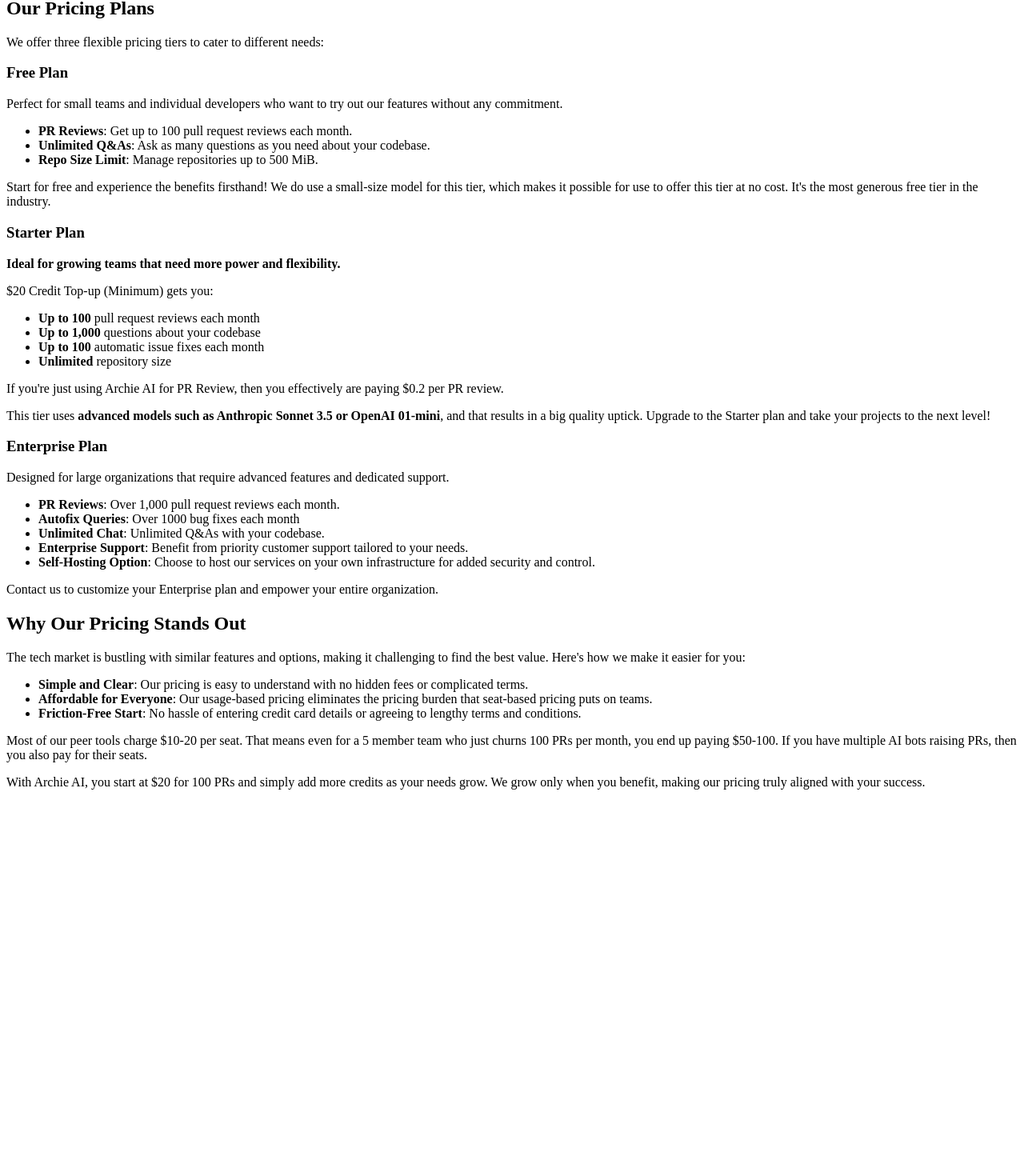
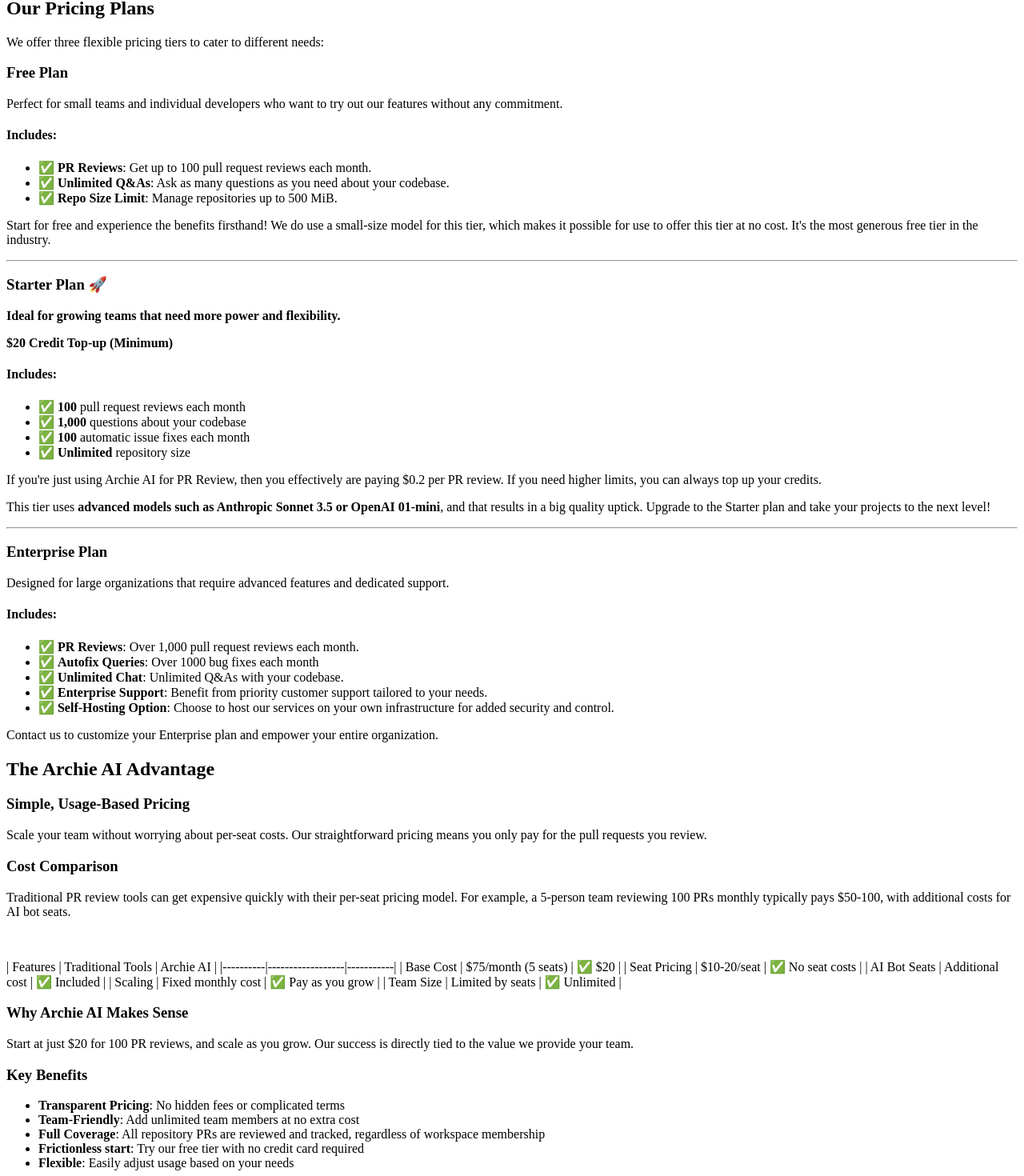
Before and after one commit to ajitesh123/archieai-docs, a Next.js app: page /pricing-overview in a window 1280 px wide. Shown: the part 121-1591 px from the top of the page at 80% size. Before the commit the page ends 1124 px from the top, so only its background shows below. Built offline with nearby package versions, Linux system fonts and the light colour scheme.

Commit message:
changed to pricing page

```diff
--- a/pages/pricing-overview.mdx
+++ b/pages/pricing-overview.mdx
@@ -15,46 +15,70 @@
 
 Perfect for small teams and individual developers who want to try out our features without any commitment.
 
-- **PR Reviews**: Get up to 100 pull request reviews each month.
-- **Unlimited Q&As**: Ask as many questions as you need about your codebase.
-- **Repo Size Limit**: Manage repositories up to 500 MiB.
+#### Includes:
+- ✅ **PR Reviews**: Get up to 100 pull request reviews each month.
+- ✅ **Unlimited Q&As**: Ask as many questions as you need about your codebase.
+- ✅ **Repo Size Limit**: Manage repositories up to 500 MiB.
 
 Start for free and experience the benefits firsthand! We do use a small-size model for this tier, which makes it possible for use to offer this tier at no cost. It's the most generous free tier in the industry.
 
-### Starter Plan
+---
+### Starter Plan 🚀
 
 **Ideal for growing teams that need more power and flexibility.**
 
-$20 Credit Top-up (Minimum) gets you:
-- **Up to 100** pull request reviews each month
-- **Up to 1,000** questions about your codebase
-- **Up to 100** automatic issue fixes each month
-- **Unlimited** repository size
+**$20 Credit Top-up (Minimum)**
+#### Includes:
+- ✅ **100** pull request reviews each month
+- ✅ **1,000** questions about your codebase
+- ✅ **100** automatic issue fixes each month
+- ✅ **Unlimited** repository size
 
-If you're just using Archie AI for PR Review, then you effectively are paying $0.2 per PR review.
+If you're just using Archie AI for PR Review, then you effectively are paying $0.2 per PR review. If you need higher limits, you can always top up your credits.
 
 This tier uses **advanced models such as Anthropic Sonnet 3.5 or OpenAI 01-mini**, and that results in a big quality uptick. Upgrade to the Starter plan and take your projects to the next level!
 
+---
 ### Enterprise Plan
 
 Designed for large organizations that require advanced features and dedicated support.
 
-- **PR Reviews**: Over 1,000 pull request reviews each month.
-- **Autofix Queries**: Over 1000 bug fixes each month
-- **Unlimited Chat**: Unlimited Q&As with your codebase.
-- **Enterprise Support**: Benefit from priority customer support tailored to your needs.
-- **Self-Hosting Option**: Choose to host our services on your own infrastructure for added security and control.
+#### Includes:
+- ✅ **PR Reviews**: Over 1,000 pull request reviews each month.
+- ✅ **Autofix Queries**: Over 1000 bug fixes each month
+- ✅ **Unlimited Chat**: Unlimited Q&As with your codebase.
+- ✅ **Enterprise Support**: Benefit from priority customer support tailored to your needs.
+- ✅ **Self-Hosting Option**: Choose to host our services on your own infrastructure for added security and control.
 
 Contact us to customize your Enterprise plan and empower your entire organization.
 
-## Why Our Pricing Stands Out
+## The Archie AI Advantage
 
-The tech market is bustling with similar features and options, making it challenging to find the best value. Here's how we make it easier for you:
+### Simple, Usage-Based Pricing
+Scale your team without worrying about per-seat costs. Our straightforward pricing means you only pay for the pull requests you review.
 
-- **Simple and Clear**: Our pricing is easy to understand with no hidden fees or complicated terms.
-- **Affordable for Everyone**: Our usage-based pricing eliminates the pricing burden that seat-based pricing puts on teams.
-- **Friction-Free Start**: No hassle of entering credit card details or agreeing to lengthy terms and conditions.
+### Cost Comparison
 
-Most of our peer tools charge $10-20 per seat. That means even for a 5 member team who just churns 100 PRs per month, you end up paying $50-100. If you have multiple AI bots raising PRs, then you also pay for their seats.
+Traditional PR review tools can get expensive quickly with their per-seat pricing model. For example, a 5-person team reviewing 100 PRs monthly typically pays $50-100, with additional costs for AI bot seats.
+<br/>
+<div>
+| Features | Traditional Tools | Archie AI |
+|----------|------------------|-----------|
+| Base Cost | $75/month (5 seats) | ✅ $20 |
+| Seat Pricing | $10-20/seat | ✅ No seat costs |
+| AI Bot Seats | Additional cost | ✅ Included |
+| Scaling | Fixed monthly cost | ✅ Pay as you grow |
+| Team Size | Limited by seats | ✅ Unlimited |
+</div>
 
-With Archie AI, you start at $20 for 100 PRs and simply add more credits as your needs grow. We grow only when you benefit, making our pricing truly aligned with your success.
+### Why Archie AI Makes Sense
+
+Start at just $20 for 100 PR reviews, and scale as you grow. Our success is directly tied to the value we provide your team.
+
+### Key Benefits
+
+- **Transparent Pricing**: No hidden fees or complicated terms
+- **Team-Friendly**: Add unlimited team members at no extra cost
+- **Full Coverage**: All repository PRs are reviewed and tracked, regardless of workspace membership
+- **Frictionless start**: Try our free tier with no credit card required
+- **Flexible**: Easily adjust usage based on your needs
```
